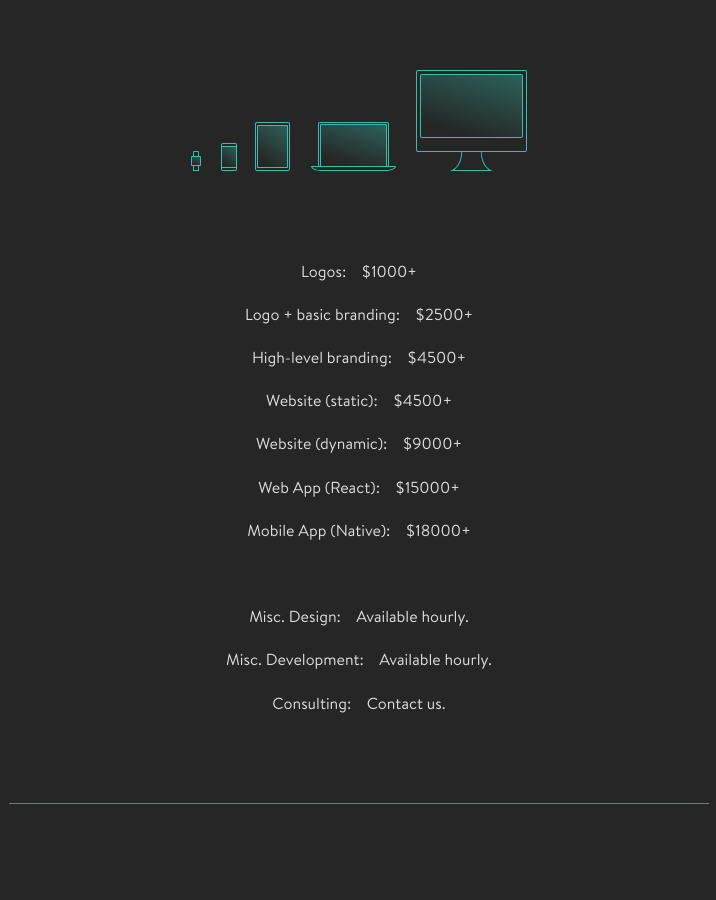
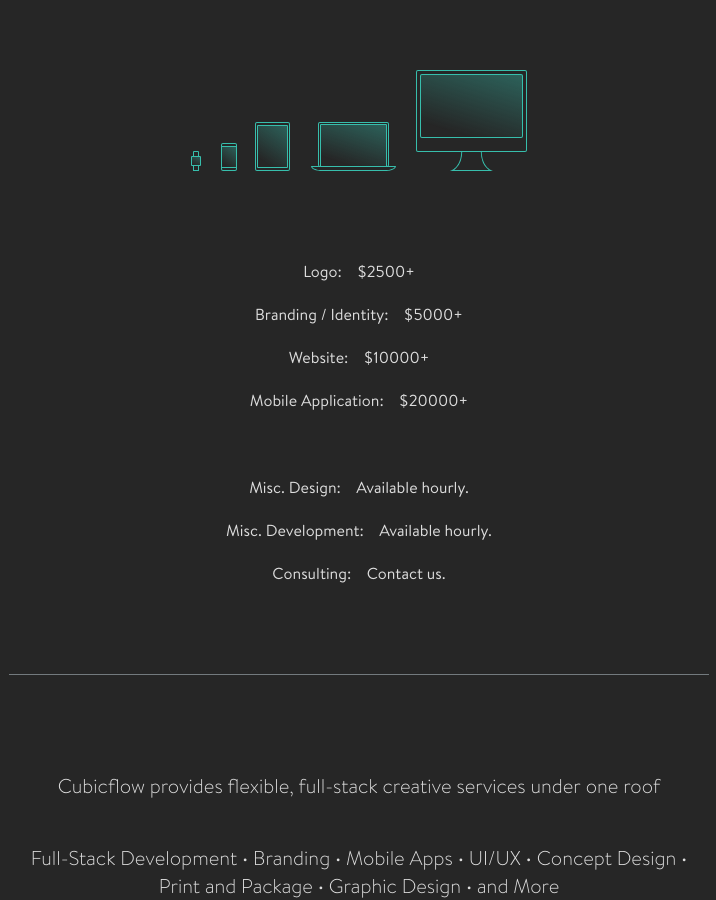
Before and after one commit to cubicflow/cubicflow, a Jekyll site: the page built from _pages/services.md, in a window 1280 px wide and 900 px high, scrolled down 472 px. Shown: the whole window, without its empty margins (281-997 px from the left). Built offline with Jekyll 4.4.1, drawn with Linux system fonts in a browser that asks for light colours.

Commit message:
services text consolidation

```diff
--- a/_pages/services.md
+++ b/_pages/services.md
@@ -18,19 +18,13 @@
 
 <br><br>
 
-Logos:&nbsp;&nbsp;&nbsp;&nbsp;$1000+
+Logo:&nbsp;&nbsp;&nbsp;&nbsp;$2500+
 
-Logo + basic branding:&nbsp;&nbsp;&nbsp;&nbsp;$2500+
+Branding / Identity:&nbsp;&nbsp;&nbsp;&nbsp;$5000+
 
-High-level branding:&nbsp;&nbsp;&nbsp;&nbsp;$4500+
+Website:&nbsp;&nbsp;&nbsp;&nbsp;$10000+
 
-Website (static):&nbsp;&nbsp;&nbsp;&nbsp;$4500+
-
-Website (dynamic):&nbsp;&nbsp;&nbsp;&nbsp;$9000+
-
-Web App (React):&nbsp;&nbsp;&nbsp;&nbsp;$15000+
-
-Mobile App (Native):&nbsp;&nbsp;&nbsp;&nbsp;$18000+
+Mobile Application:&nbsp;&nbsp;&nbsp;&nbsp;$20000+
 
 <br>
 
```
